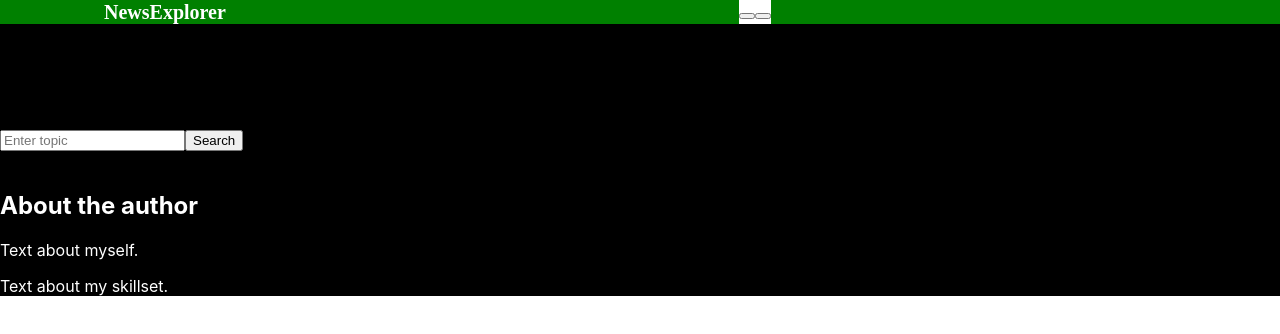
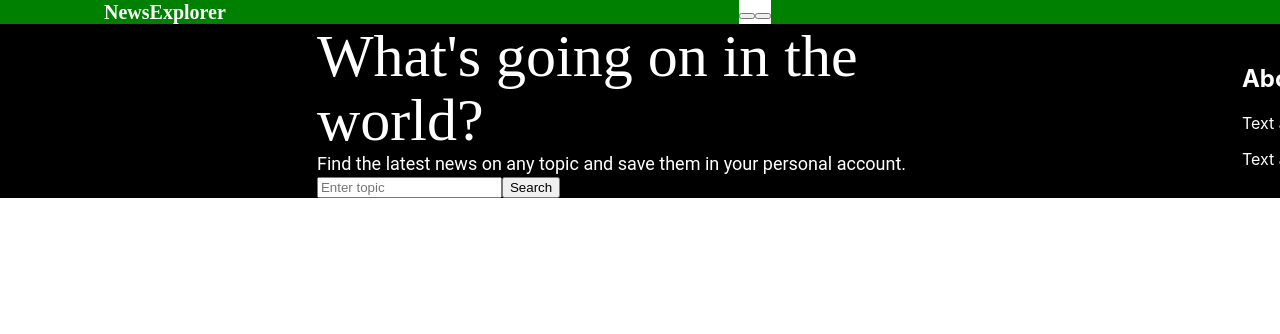
Before and after one commit to adirx20/news-explorer-frontend, a React (Create React App) app: page / in a window 1280 px wide. Shown: the top 334 px of the page. Built offline with nearby package versions, Linux system fonts and the light colour scheme.

Commit message:
main styles

```diff
--- a/src/components/Main/Main.css
+++ b/src/components/Main/Main.css
@@ -1,16 +1,28 @@
 /* main */
 .main {
-
+    max-width: 100%;
+    margin: 0;
+    display: flex;
 }
 
 .main__form-container {
-
+    max-width: 608px;
+    margin: 0 auto;
+    color: rgba(255, 255, 255, 1);
 }
 
 .main__title {
-
+    margin: 0;
+    font-family: 'Roboto Slab';
+    font-size: 60px;
+    font-weight: 400;
+    line-height: 64px;
 }
 
 .main__description {
-
+    margin: 0;
+    font-family: 'Roboto';
+    font-size: 18px;
+    font-weight: 400;
+    line-height: 24px;
 }
```
